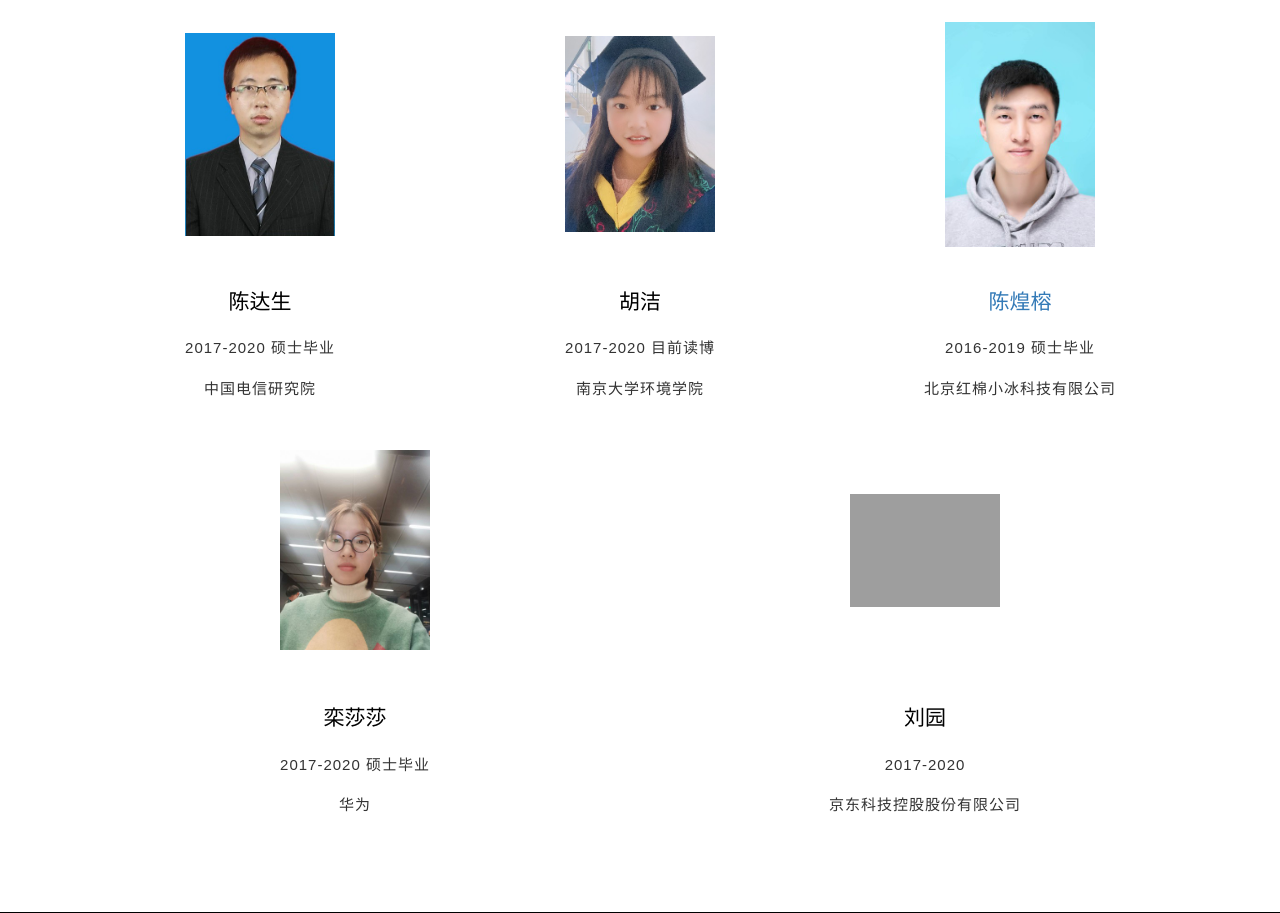
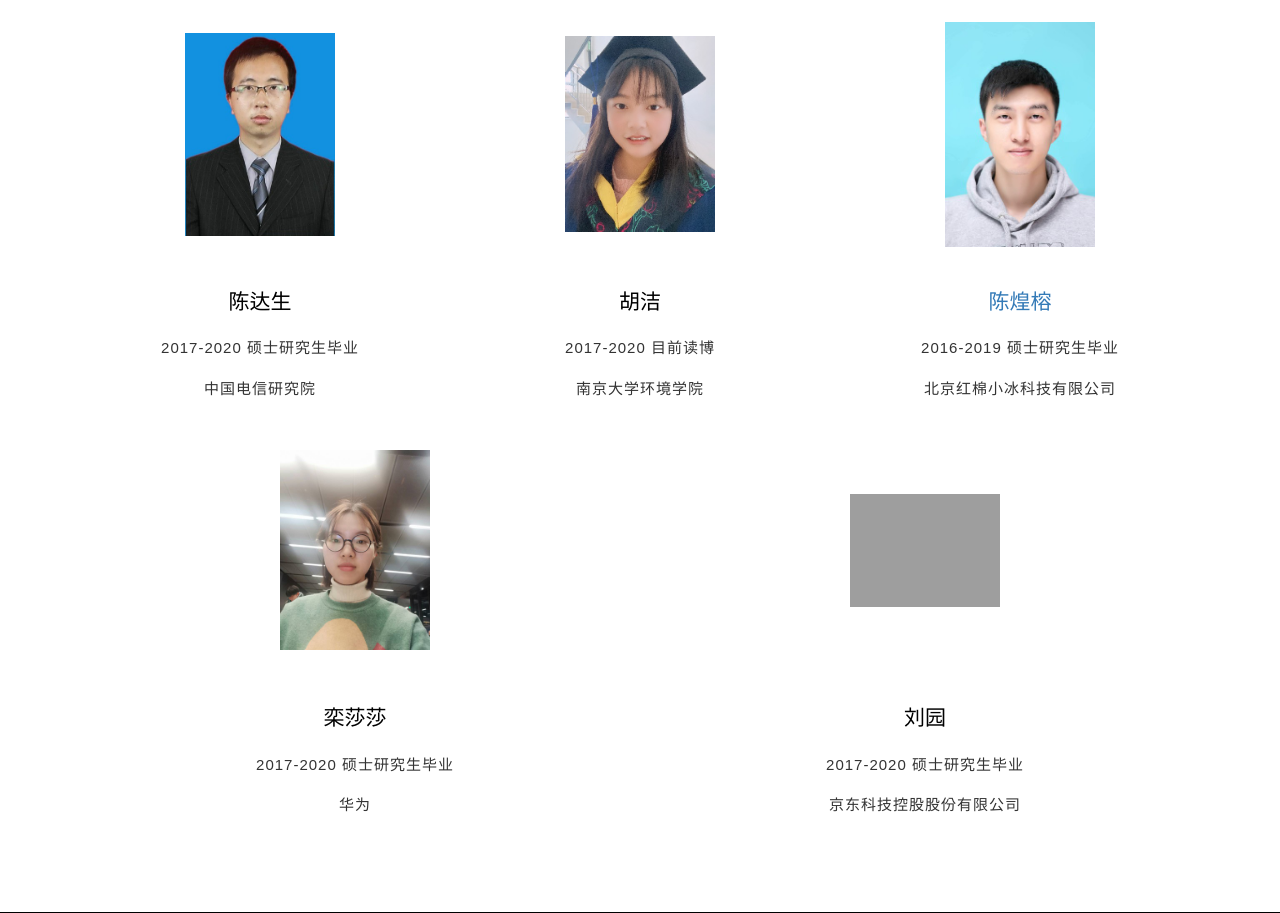
Before and after one commit to Challis-yin/weilab_web, a Flask app: page /alumni in a window 1280 px wide. Shown: the part 515-1428 px from the top of the page. Run offline with Flask 2, Linux system fonts and the light colour scheme; some libraries are stand-ins or nearby versions; grey boxes are pictures that could not be loaded.

Commit message:
[2021-10-22]浩清啊浩清，没你我可怎么办啊

```diff
--- a/templates/alumni.html
+++ b/templates/alumni.html
@@ -99,7 +99,7 @@
 				<div  align="center">
 					<img src="../static/images/2/3~1.jpg" class="initImg containImg" alt="" />
 					<h3>陈达生</h3>
-					<p>2017-2020 硕士毕业</p>
+					<p>2017-2020 硕士研究生毕业</p>
 					<p>中国电信研究院</p>
 				</div>
 			</div>
@@ -115,7 +115,7 @@
 				<div  align="center">
 					<img src="../static/images/2/1~1.jpg" class="initImg containImg" alt="" />
 					<h3><a href = "http://chr2117216003.github.io/about/">陈煌榕</a></h3>
-					<p>2016-2019 硕士毕业</p>
+					<p>2016-2019 硕士研究生毕业</p>
 					<p>北京红棉小冰科技有限公司</p>
 				</div>
 			</div>
@@ -126,7 +126,7 @@
 				<div  align="center">
 					<img src="../static/images/2/4.jpg" class="initImg containImg" alt="" />
 					<h3>栾莎莎</h3>
-					<p>2017-2020 硕士毕业</p>
+					<p>2017-2020 硕士研究生毕业</p>
 					<p>华为</p>
 				</div>
 			</div>
@@ -134,7 +134,7 @@
 				<div align="center">
 					<img src="../static/images/2/5.png" class="initImg containImg" alt="" />
 					<h3>刘园</h3>
-					<p>2017-2020</p>
+					<p>2017-2020 硕士研究生毕业</p>
 					<p>京东科技控股股份有限公司</p>
 				</div>
 			</div>
--- a/templates/news.html
+++ b/templates/news.html
@@ -94,6 +94,11 @@
 			<div class="d-flex">
 				<div class="about1">
 					<ul class="about-list">
+						<li>
+							<div class="in-block">
+								<p><b> [Oct-23-2022] Prof. Wei </b> was appointed as the Editorial Board Member of <b>BMC Genomics</b>, a well-known journal in Bioinformatics! </p>
+							</div>
+						</li>
 						<li>
 							<div class="in-block">
 								<p><b>[Sep-22-2021]</b>Our work <b>"iDNA-ABT：advanced deep learning model for detecting DNA methylation with adaptive features and transductive information maximization.
```
Also changed, not shown: templates/about.html (+12 -1 lines), static/images/1/77510026F0442420AF8B1C7916D4CCF6.JPG (added).
